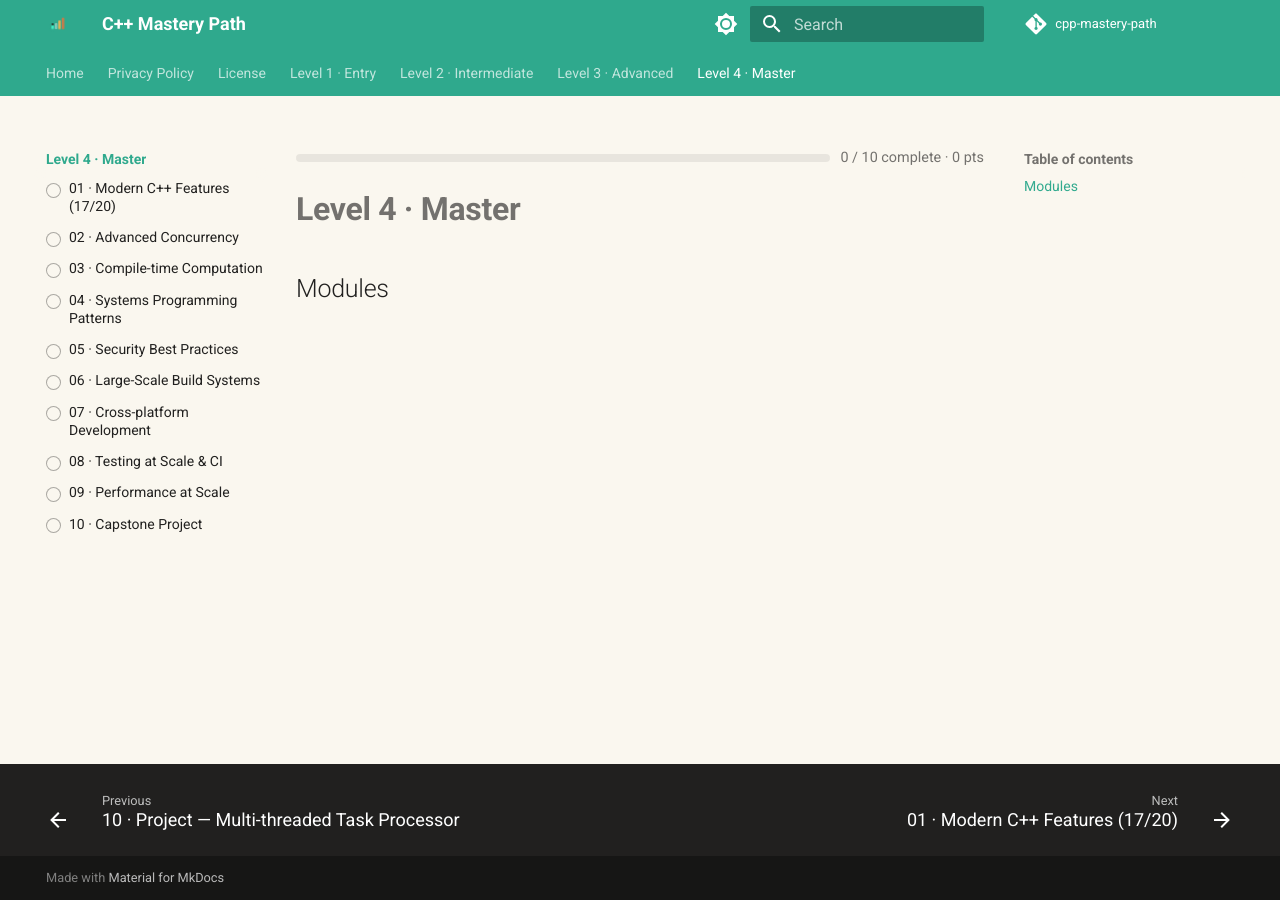
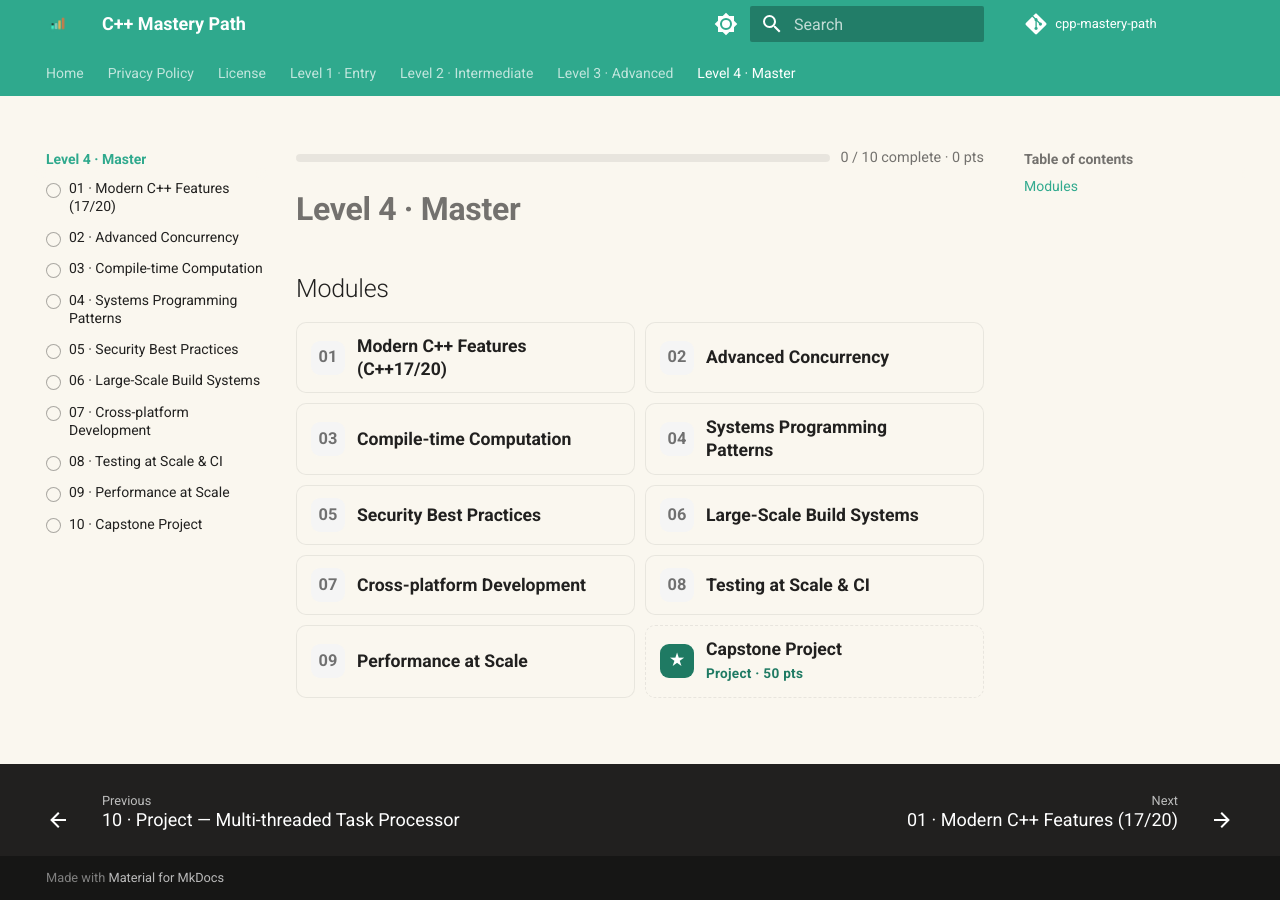
Before and after one commit to SIGILIPELLI/cpp-mastery-path, an MkDocs documentation site: the page built from docs/level-4/index.md, in a window 1280 px wide. Built offline with MkDocs 1.6.1 and Material for MkDocs 9.7.7, drawn with Linux system fonts in a browser that asks for light colours; comment, search, counter and statistics services are not loaded; part of the change alters nothing that is shown.

Commit message:
Fix missing module list links on level overview pages
Several level-N/index.md pages listed module titles as plain text
instead of links, so the client-side tile enhancer found no <a>
inside each list item and replaced the list with an empty grid —
the "Modules" heading rendered with nothing underneath. Converted
each affected list to link to its real lesson file per mkdocs.yml's
nav; levels already linked correctly are untouched.

Co-Authored-By: Claude Sonnet 5 <noreply@anthropic.com>
Claude-Session: https://claude.ai/code/session_01Hje8nqbBP9V9WQ3JEcJc69

```diff
--- a/docs/level-4/index.md
+++ b/docs/level-4/index.md
@@ -2,13 +2,13 @@
 
 ## Modules
 
-1. Modern C++ Features (C++17/20)
-2. Advanced Concurrency
-3. Compile-time Computation
-4. Systems Programming Patterns
-5. Security Best Practices
-6. Large-Scale Build Systems
-7. Cross-platform Development
-8. Testing at Scale & CI
-9. Performance at Scale
-10. Capstone Project
+1. [Modern C++ Features (C++17/20)](01-modern-cpp-features.md)
+2. [Advanced Concurrency](02-advanced-concurrency.md)
+3. [Compile-time Computation](03-compile-time-computation.md)
+4. [Systems Programming Patterns](04-systems-programming-patterns.md)
+5. [Security Best Practices](05-security-best-practices.md)
+6. [Large-Scale Build Systems](06-large-scale-build-systems.md)
+7. [Cross-platform Development](07-cross-platform-development.md)
+8. [Testing at Scale & CI](08-testing-at-scale-ci.md)
+9. [Performance at Scale](09-performance-at-scale.md)
+10. [Capstone Project](10-capstone-project.md)
```
